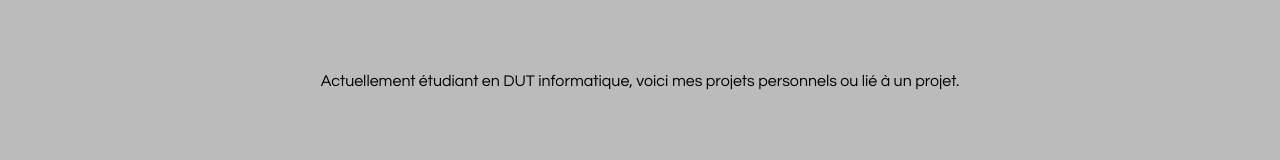
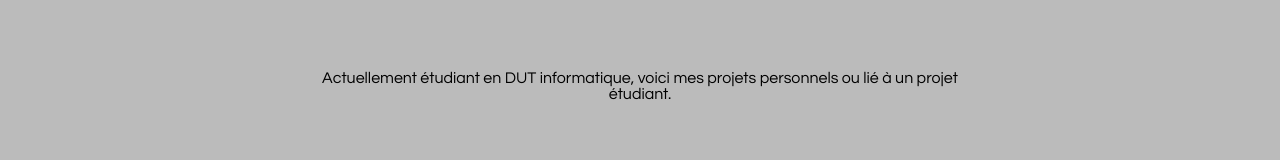
Before and after one commit to RikuBtw/web-portfolio, a plain HTML site: page index.html in a window 1280 px wide. Shown: the part 249-409 px from the top of the page. Drawn offline with Linux system fonts and the light colour scheme.

Commit message:
Update index.html

```diff
--- a/index.html
+++ b/index.html
@@ -10,7 +10,7 @@
       <h1>Mon portfolio web</h1>
     </div>
     <div class="sitecontainer">
-      <p>Actuellement étudiant en DUT informatique, voici mes projets personnels ou lié à un projet.</p>
+      <p>Actuellement étudiant en DUT informatique, voici mes projets personnels ou lié à un projet étudiant.</p>
       <div class="sitebox" id="sitebox1">
         <a href="./site1/index.html">
           <img src="./img/site1.png"></img>
```
